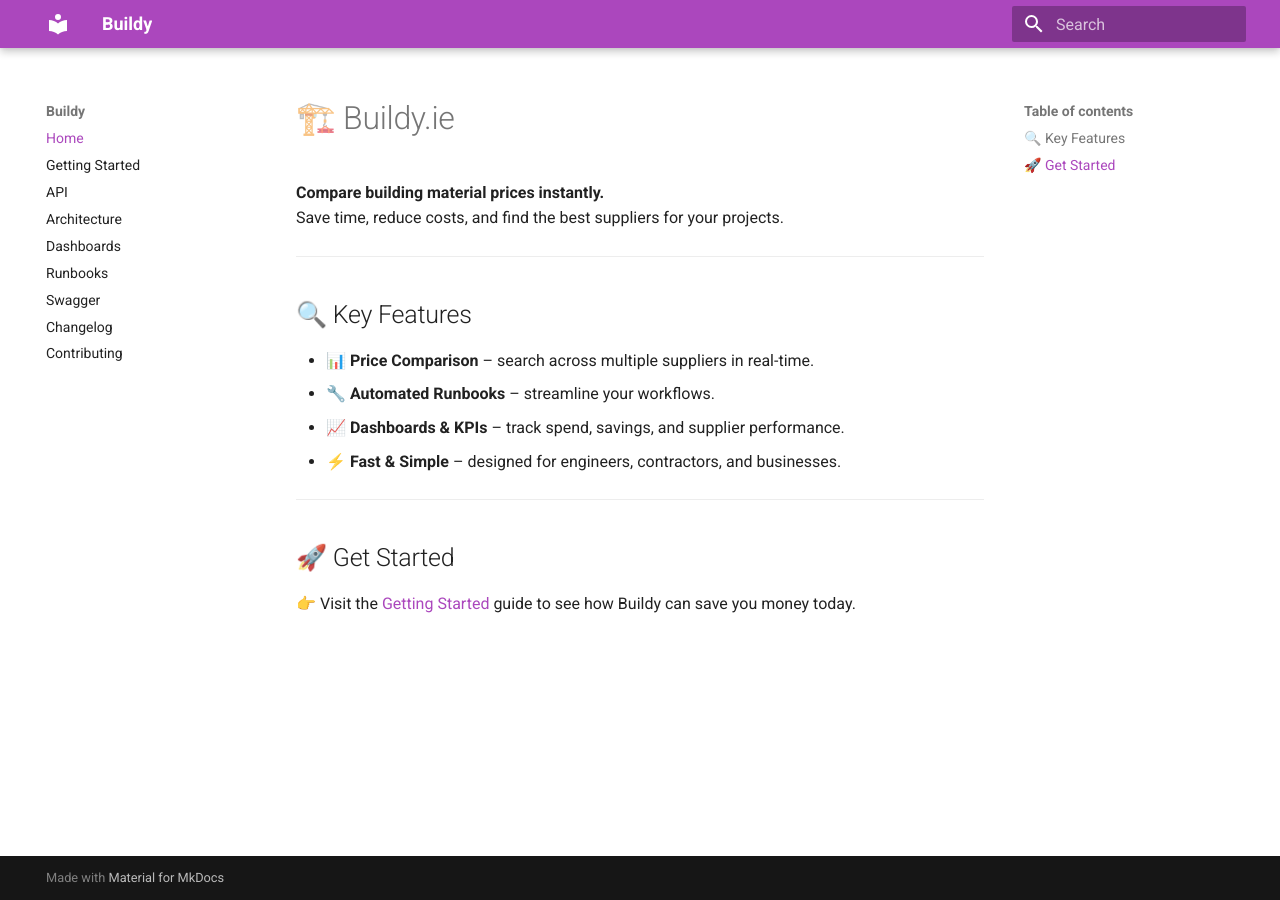
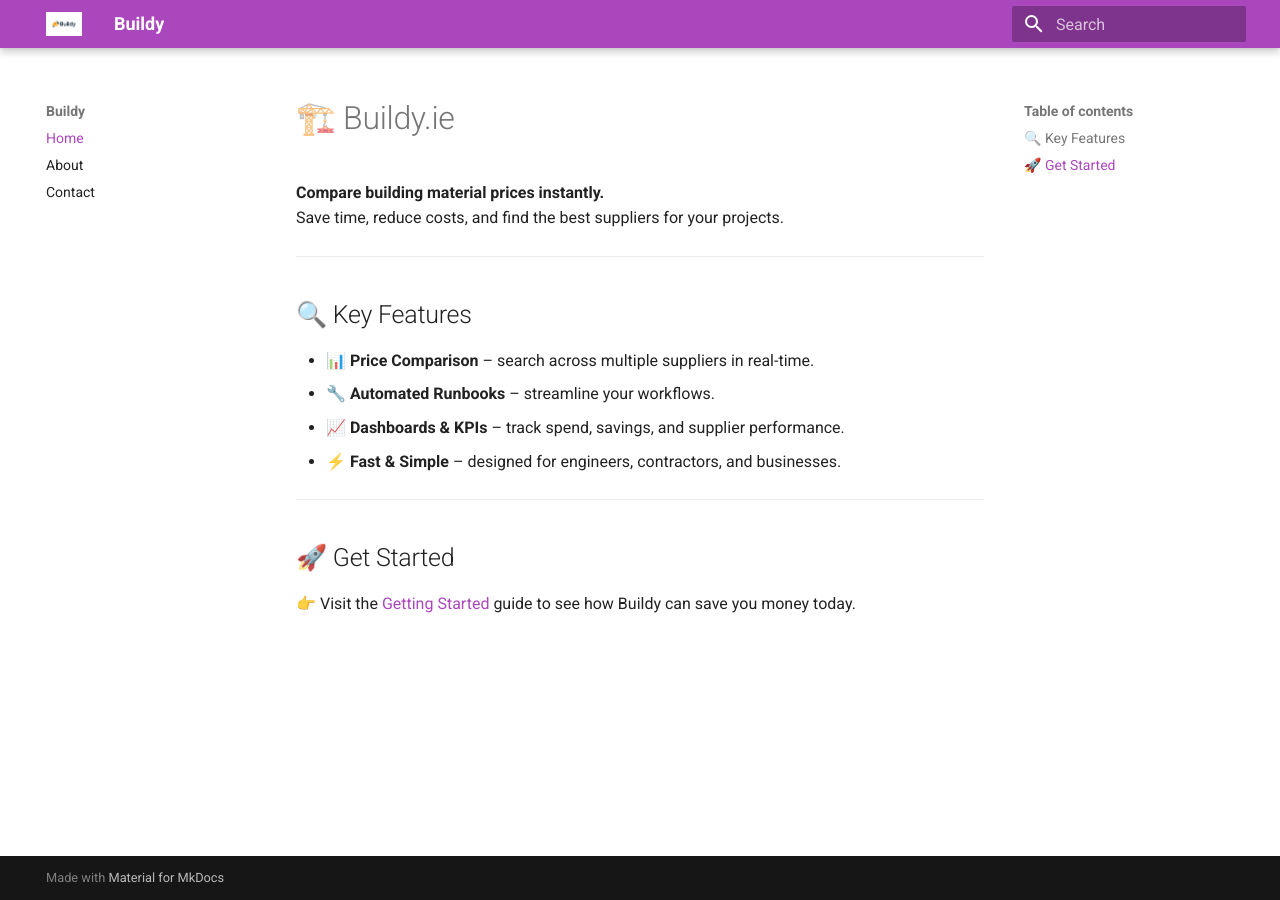
Before and after one commit to Kello54/Buildy, an MkDocs documentation site: the page built from docs/index.md, in a window 1280 px wide. Built offline with MkDocs 1.6.1 and Material for MkDocs 9.7.7, drawn with Linux system fonts in a browser that asks for light colours.

Commit message:
Update mkdocs.yml

```diff
--- a/mkdocs.yml
+++ b/mkdocs.yml
@@ -1,31 +1,24 @@
 site_name: Buildy
 site_url: https://kello54.github.io/Buildy/
-site_description: Documentation for the Buildy platform
-
-docs_dir: docs
-site_dir: site
+site_description: Buildy.ie – building material price comparison website
 
 theme:
   name: material
-  language: en
   palette:
-    scheme: default
-    primary: purple
-    accent: amber
-  features:
-    - navigation.top
-    - navigation.tracking
-    - navigation.instant
-    - search.suggest
-    - search.highlight
+    - scheme: default
+      primary: purple
+      accent: amber
+  logo: images/logo.png   # shows in header
 
 nav:
   - Home: index.md
-  - Getting Started: getting-started.md
-  - API: api.md
-  - Architecture: architecture.md
-  - Dashboards: dashboards.md
-  - Runbooks: runbooks.md
-  - Swagger: swagger.md
-  - Changelog: changelog.md
-  - Contributing: contributing.md
+  - About: about.md
+  - Contact: contact.md
+
+markdown_extensions:
+  - admonition
+  - codehilite
+  - footnotes
+  - meta
+  - toc:
+      permalink: true
```
